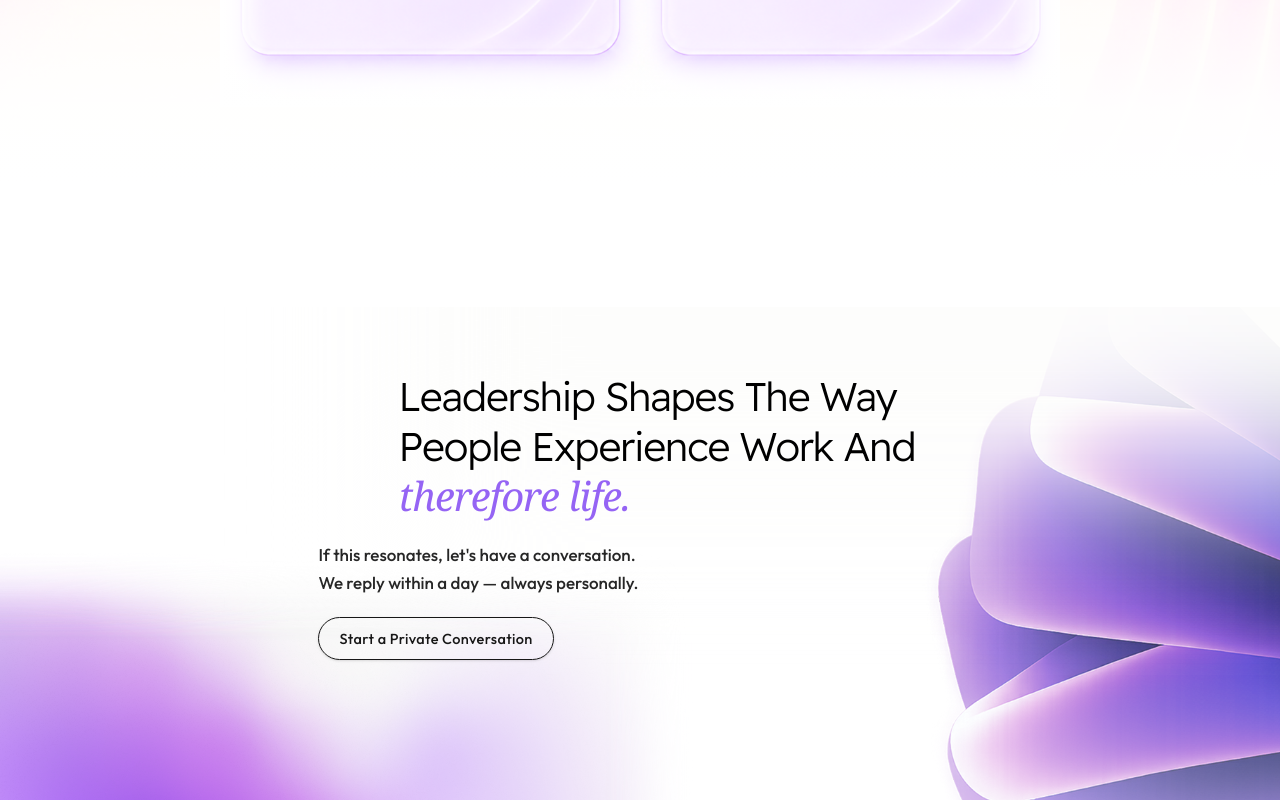
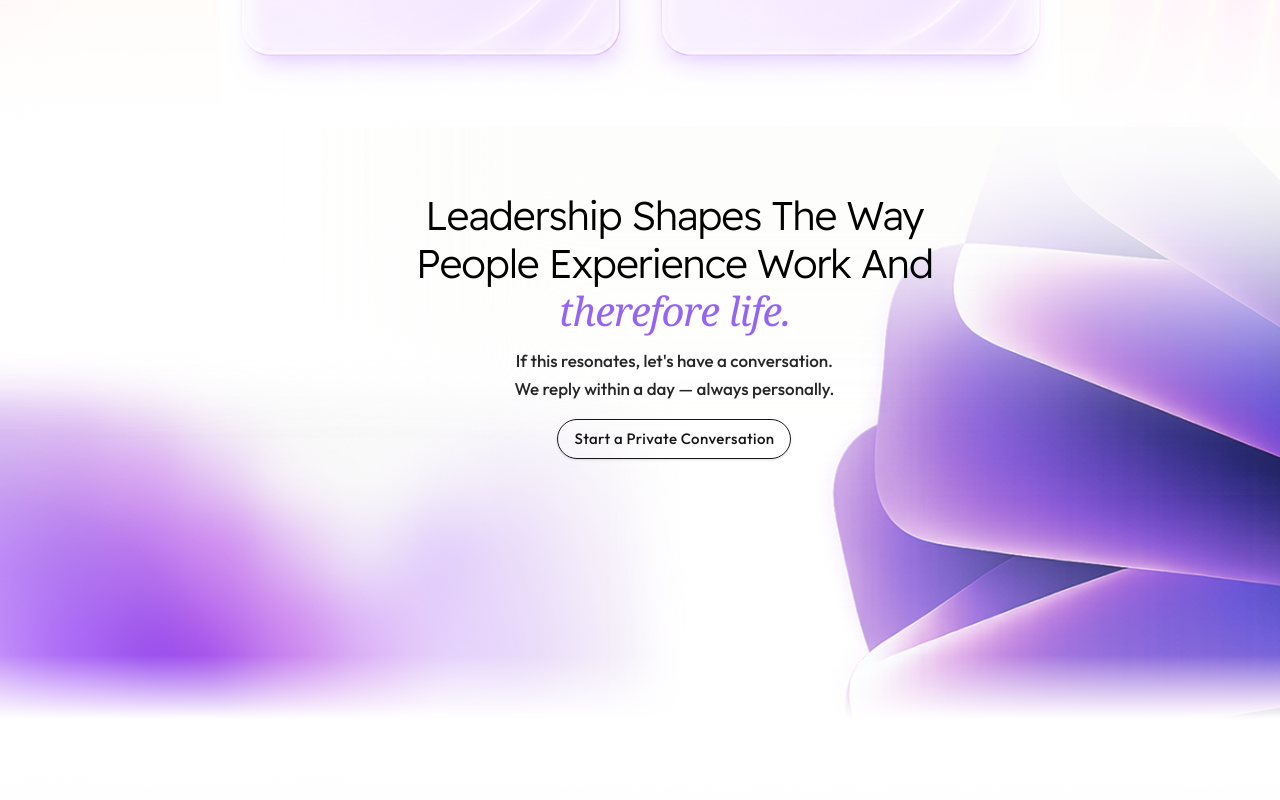
Before and after one commit to usman1217-art/rezenate-clone, a Next.js app: page / in a window 1280 px wide. Shown: the part 4060-4860 px from the top of the page. Built offline with nearby package versions, Linux system fonts and the light colour scheme; a web font is replaced by a local one.

Commit message:
made changes in ui

```diff
--- a/src/components/ConversationSection.js
+++ b/src/components/ConversationSection.js
@@ -1,41 +1,41 @@
 import Image from 'next/image';
 import { motion } from 'framer-motion';
-import BlurDivider from '@/components/BlurDivider';
+import BlurDivider from '@/components/BlurDivider'; // Double check this path matches your project structure
 
 /* =========================================================
    ADJUSTMENT CONFIGURATION
    ========================================================= */
 const CONFIG = {
   // 1. LEFT BACKGROUND IMAGE
-  leftWash: 'absolute left-0 bottom-0 w-full sm:w-[95%] md:w-[85%] lg:w-[78%] xl:w-[72%] h-[60%] sm:h-[75%] md:h-[85%]',
+  leftWash: 'absolute left-0 bottom-0 w-full sm:w-[95%] md:w-[85%] lg:w-[78%] xl:w-[72%] h-[75%] sm:h-[80%] md:h-[85%]',
 
-  // 2. RIGHT BACKGROUND IMAGE (Desktop Only)
-  rightGraphic: 'hidden md:block absolute top-0 right-0 h-full w-[44%] lg:w-[38%] xl:w-[45%] max-w-[800px]',
+  // 2. RIGHT BACKGROUND IMAGE
+  rightGraphic: 'hidden md:block absolute top-0 right-0 h-screen w-[44%] lg:w-[38%] xl:w-[80%]',
 
-  // 3. TOP-RIGHT SVG MASK (Hidden on mobile to match right graphic removal)
-  topMask: 'hidden md:block absolute md:-top-[320px] lg:-top-[380px] -right-[50px] md:w-[1111px] z-10 pointer-events-none transition-all duration-300',
+  // 3. TOP-RIGHT SVG MASK
+  topMask: 'absolute -top-[380px] -right-[50px] w-[150%] md:w-[1111px] z-10 pointer-events-none',
 
   // 4. BOTTOM MASK (USING YOUR BlurDivider COMPONENT)
-  bottomMaskPosition: 'absolute inset-x-0 bottom-0 h-16 sm:h-20 md:h-24 z-10',
+  // Small height on purpose — this should read as an edge fade, not a wash up the page.
+  bottomMaskPosition: 'absolute inset-x-0 bottom-0 h-12 md:h-16 z-10',
 };
 
 // Fade masks so the raster images blend into the white section background
-const LEFT_WASH_MASK = 'radial-gradient(circle at 0% 100%, black 0%, black 35%, transparent 100%)';
-const RIGHT_GRAPHIC_MASK = 'radial-gradient(circle at 100% 0%, black 0%, black 35%, transparent 100%)';
+// instead of showing a hard rectangular edge. Radial, anchored at the
+// corner that's flush with the page edge, fading outward.
+const LEFT_WASH_MASK = 'radial-gradient(circle at 0% 100%, black 0%, black 25%, transparent 100%)';
+const RIGHT_GRAPHIC_MASK = 'radial-gradient(circle at 100% 0%, black 0%, black 25%, transparent 100%)';
 
 export default function ConversationCTASection() {
   return (
-    <section
-      id="contact"
-      className="relative mt-6 sm:mt-10 w-full bg-white overflow-hidden pt-12 pb-24 sm:pt-16 sm:pb-32 md:pt-20 md:pb-40 lg:pt-16 lg:pb-65 font-sans"
-    >
+    <section id="contact" className="relative mt-10 w-full bg-white overflow-hidden pt-8 pb-20 sm:pt-12 sm:pb-28 md:pt-16 md:pb-36 lg:pt-16 lg:pb-65 lg:-mt-35 font-sans">
 
       {/* ========================================= */}
       {/* LEFT SOFT PURPLE WASH (blur-em.png) */}
       {/* ========================================= */}
       <div className={`${CONFIG.leftWash} pointer-events-none select-none z-0`}>
         <div
-          className="relative w-full max-w-[700px] h-full"
+          className="relative w-[700px] h-full"
           style={{
             maskImage: LEFT_WASH_MASK,
             WebkitMaskImage: LEFT_WASH_MASK,
@@ -52,7 +52,7 @@ export default function ConversationCTASection() {
       </div>
 
       {/* ========================================= */}
-      {/* RIGHT-SIDE GRAPHIC (right.png) — REMOVED FROM MOBILE */}
+      {/* RIGHT-SIDE GRAPHIC (right.png) */}
       {/* ========================================= */}
       <div
         className={`${CONFIG.rightGraphic} pointer-events-none select-none z-0`}
@@ -70,11 +70,13 @@ export default function ConversationCTASection() {
         />
       </div>
 
+      {/* Mobile version of the right side graphic completely removed/commented out here to hide it on smaller screens */}
+
       {/* ========================================= */}
-      {/* TOP RIGHT MASK SVG — REMOVED FROM MOBILE */}
+      {/* TOP RIGHT MASK SVG (Blends the upper edge) */}
       {/* ========================================= */}
       <div className={CONFIG.topMask}>
-        <svg width="1111" height="748" viewBox="0 0 1111 748" fill="none" xmlns="http://www.w3.org/2000/svg" className="w-full h-auto">
+        <svg width="1111" height="748" viewBox="0 0 1111 748" fill="none" xmlns="http://www.w3.org/2000/svg">
           <g filter="url(#filter0_f_961_151)">
             <rect x="174.199" y="174.2" width="1312" height="399" fill="#FDFDFC"/>
           </g>
@@ -89,23 +91,23 @@ export default function ConversationCTASection() {
       </div>
 
       {/* ========================================= */}
-      {/* BOTTOM EDGE MASK (USING YOUR BlurDivider COMPONENT) */}
+      {/* 🌟 BOTTOM EDGE MASK (USING BlurDivider) */}
       {/* ========================================= */}
       <BlurDivider className={CONFIG.bottomMaskPosition} />
 
       {/* ========================================= */}
-      {/* CONTENT LAYER */}
+      {/* TEXT CONTENT & ANIMATIONS */}
       {/* ========================================= */}
-      <div className="relative z-20 w-full max-w-[1240px] mx-auto px-4 sm:px-8 md:px-12 flex flex-col items-center md:items-start">
-        <div className="w-full max-w-[640px] lg:max-w-[680px] text-center md:text-left md:ml-[4%] lg:ml-[8%] xl:ml-[10%]">
+      <div className="relative z-20 w-full max-w-[1200px] mx-auto px-6 sm:px-8 md:px-12">
+        <div className="max-w-[680px] text-center mx-auto md:mx-0 md:ml-[8%] lg:ml-[10%]">
 
           {/* ANIMATED HEADING */}
           <motion.h2
-            initial={{ opacity: 0, x: -40 }}
+            initial={{ opacity: 0, x: -50 }}
             whileInView={{ opacity: 1, x: 0 }}
             viewport={{ once: true, margin: "-40px" }}
-            transition={{ duration: 0.8, ease: "easeOut" }}
-            className="md:relative lg:left-54 max-w-[520px] mx-auto md:mx-0 font-readex-pro text-[24px] sm:text-[32px] md:text-[38px] lg:text-[40px] font-light leading-[1.25] tracking-tight text-black"
+            transition={{ duration: 0.9, ease: "easeOut" }}
+            className="lg:relative lg:left-54 max-w-[520px] mx-auto md:mx-0 font-readex-pro text-[26px] sm:text-[36px] md:text-[42px] lg:text-[40px] font-light leading-[1.2] tracking-tight text-black"
           >
             Leadership Shapes The Way People Experience Work And{' '}
             <span className="italic font-serif font-light text-[#9564F4]">
@@ -115,11 +117,11 @@ export default function ConversationCTASection() {
 
           {/* ANIMATED PARAGRAPH */}
           <motion.p
-            initial={{ opacity: 0, x: 40 }}
+            initial={{ opacity: 0, x: 50 }}
             whileInView={{ opacity: 1, x: 0 }}
             viewport={{ once: true, margin: "-40px" }}
-            transition={{ duration: 0.8, ease: "easeOut", delay: 0.1 }}
-            className="mt-5 md:relative lg:left-34 font-outfit text-[14px] sm:text-[15px] md:text-[16px] lg:text-[17px] text-neutral-800 font-medium leading-relaxed max-w-[480px] mx-auto md:mx-0"
+            transition={{ duration: 0.9, ease: "easeOut", delay: 0.1 }}
+            className="mt-4 lg:relative lg:left-34 font-outfit sm:mt-3 text-[14px] sm:text-[15px] md:text-[17px] text-neutral-800 font-medium leading-relaxed"
           >
             If this resonates, let's have a conversation.
             <br className="hidden sm:block" />
@@ -128,15 +130,15 @@ export default function ConversationCTASection() {
 
           {/* ANIMATED BUTTON CONTAINER */}
           <motion.div
-            initial={{ opacity: 0, x: 40 }}
+            initial={{ opacity: 0, x: 50 }}
             whileInView={{ opacity: 1, x: 0 }}
             viewport={{ once: true, margin: "-40px" }}
-            transition={{ duration: 0.8, ease: "easeOut", delay: 0.2 }}
-            className="mt-6 md:mt-5"
+            transition={{ duration: 0.9, ease: "easeOut", delay: 0.2 }}
+            className="mt-6 sm:mt-4"
           >
             <button
               type="button"
-              className="inline-flex font-outfit md:relative lg:left-34 items-center justify-center px-5 py-2.5 rounded-full border border-neutral-900 text-[13.5px] sm:text-[14.5px] font-medium text-neutral-900 tracking-wide transition-colors duration-300 hover:bg-neutral-900 hover:text-white shadow-sm cursor-pointer"
+              className="inline-flex font-outfit lg:relative lg:left-34 items-center justify-center px-4 py-2 rounded-full border border-neutral-900 text-[14px] sm:text-[15px] font-medium text-neutral-900 tracking-wide transition-colors duration-300 hover:bg-neutral-900 hover:text-white shadow-sm cursor-pointer"
             >
               Start a Private Conversation
             </button>
```
